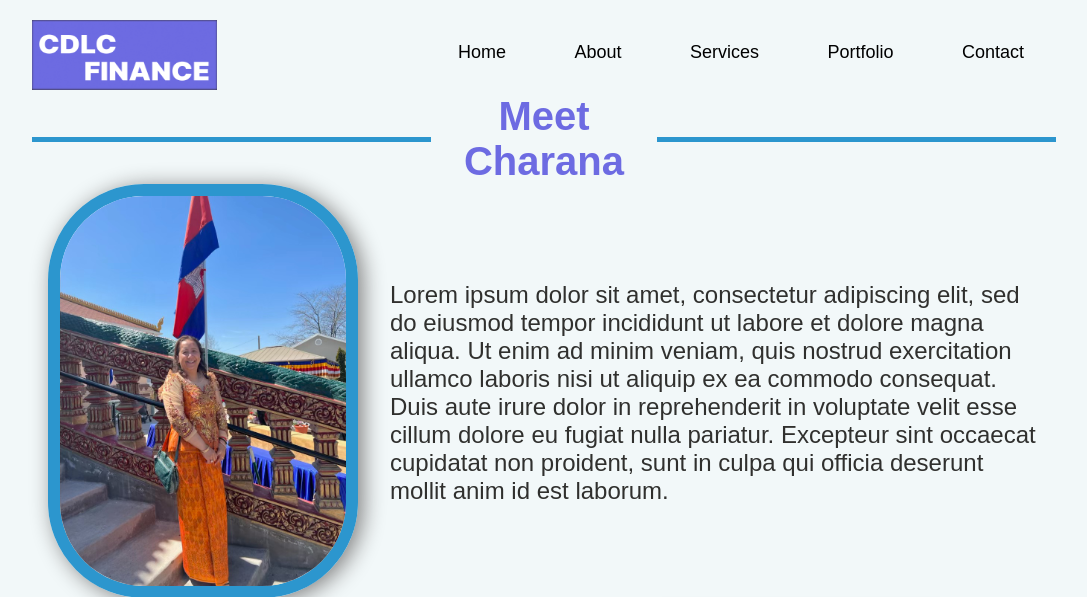
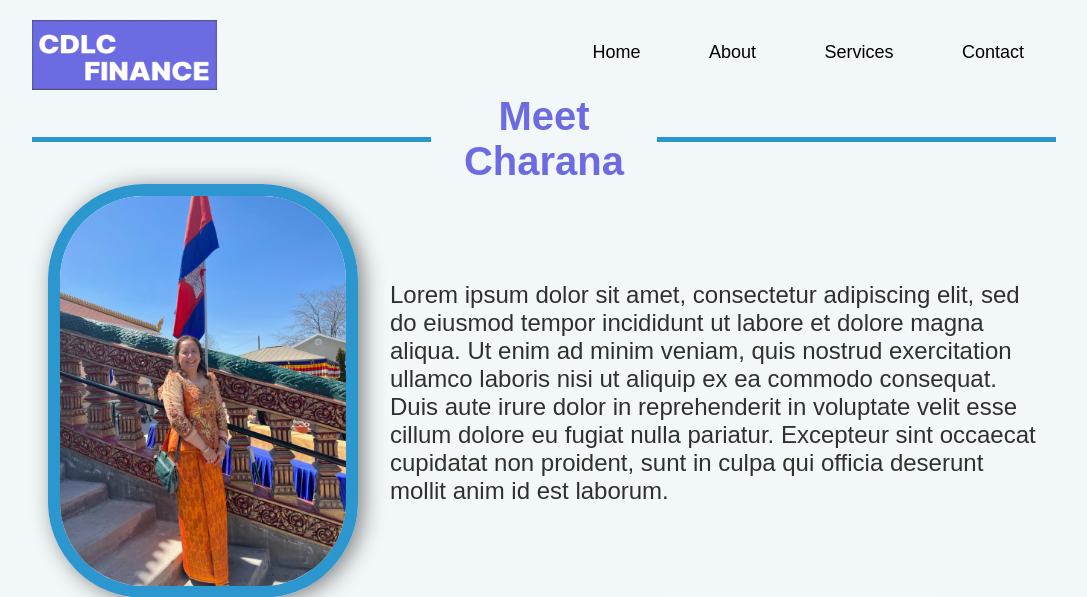
Before and after one commit to omaroaalj/client-project-money-team, a Django app: template financeWebApp/financeWebsite/templates/financeWebsite/about.html in a window 1280 px wide. Shown: the top 597 px of the page, without its empty margins (96-1183 px from the left). Run offline with Django 3.2, Linux system fonts and the light colour scheme; the template is opened without the code that fills it, so the values that code supplies are empty.

Commit message:
got rid of portfolio

```diff
--- a/financeWebApp/financeWebsite/templates/financeWebsite/about.html
+++ b/financeWebApp/financeWebsite/templates/financeWebsite/about.html
@@ -19,7 +19,6 @@
             <li> <a href = "{% url 'financeWebsite:index' %}"> Home </a></li>
             <li> <a href = "{% url 'financeWebsite:about' %}"> About </a></li>
             <li> <a href = "{% url 'financeWebsite:services' %}"> Services </a></li>
-            <li> <a href = "{% url 'financeWebsite:portfolio' %}"> Portfolio </a></li>
             <li> <a href = "{% url 'financeWebsite:contact' %}"> Contact </a></li>
            <!--  <i class="fa-regular fa-xmark" onclick = "closemenu()"></i> -->
         </ul>
```
